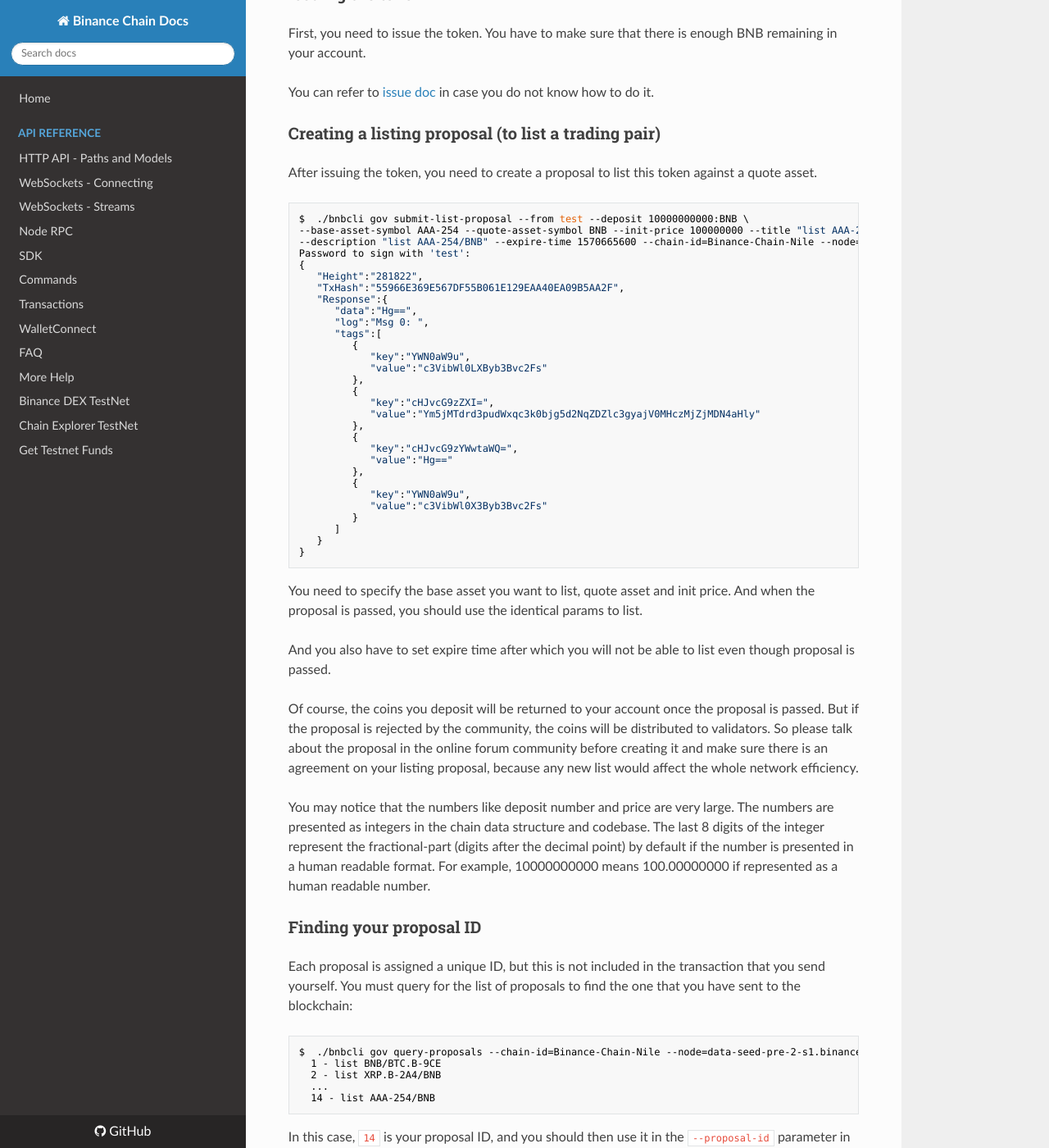
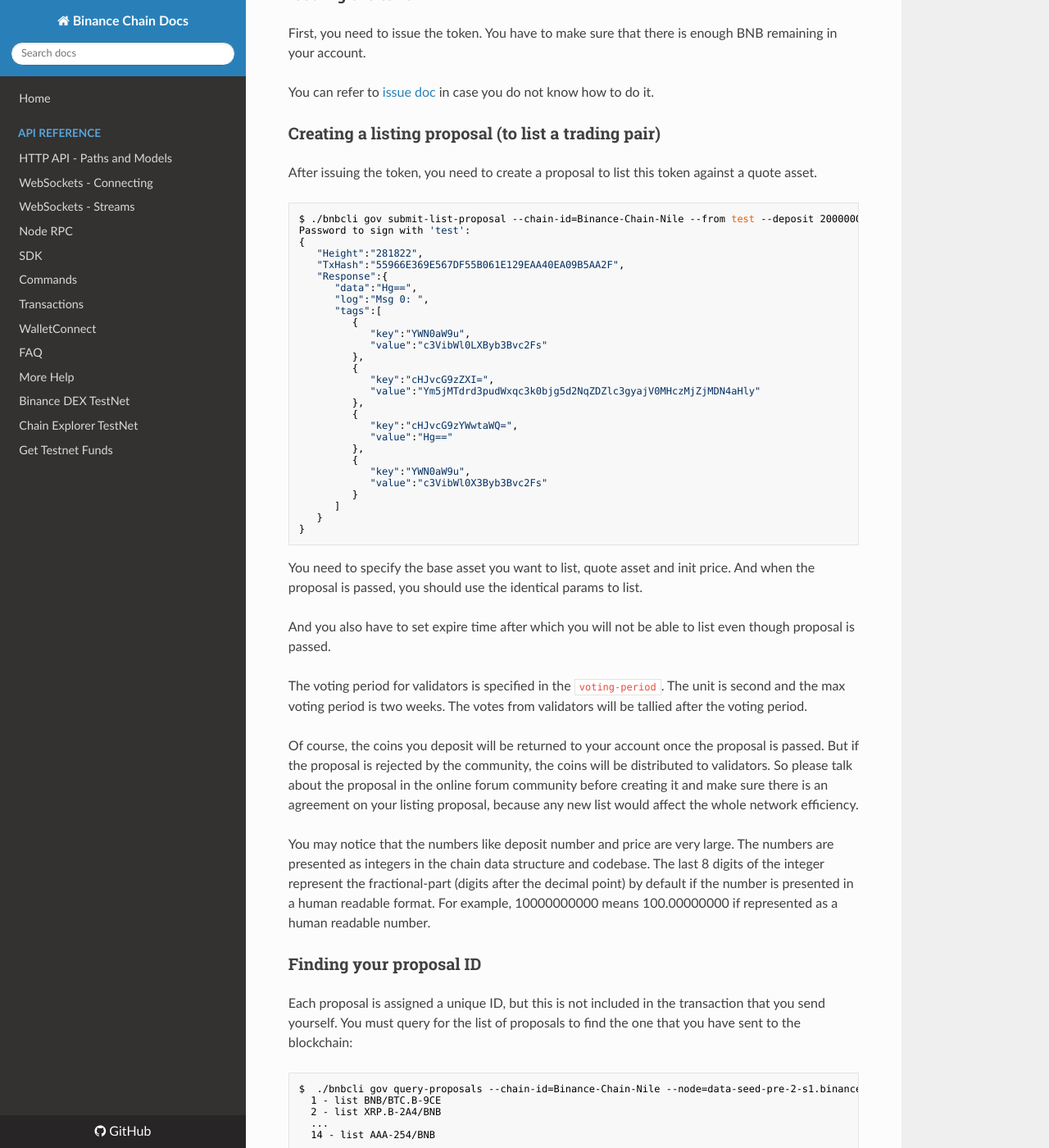
Before and after one commit to yash-sharma1/docs-site, an MkDocs documentation site: the page built from docs/list.md, in a window 1280 px wide and 1400 px high, scrolled down 1182 px. Shown: the whole window at 82% size. Built offline with MkDocs 1.6.1, drawn with Linux system fonts in a browser that asks for light colours; nearby versions of some CDN libraries.

Commit message:
edit list proposal command

````diff
--- a/docs/list.md
+++ b/docs/list.md
@@ -50,9 +50,7 @@
 After issuing the token, you need to create a proposal to list this token against a quote asset.
 
 ```bash
-$  ./bnbcli gov submit-list-proposal --from test --deposit 10000000000:BNB \
---base-asset-symbol AAA-254 --quote-asset-symbol BNB --init-price 100000000 --title "list AAA-254/BNB" \
---description "list AAA-254/BNB" --expire-time 1570665600 --chain-id=Binance-Chain-Nile --node=data-seed-pre-2-s1.binance.org:80 --json
+$ ./bnbcli gov submit-list-proposal --chain-id=Binance-Chain-Nile --from test --deposit 200000000000:BNB --base-asset-symbol BTC-F20 --quote-asset-symbol bnb --init-price 100000000 --title list BTC/BNB --description list BTC/BNB  --expire-time 1570087547 --voting-period 3600 --json
 Password to sign with 'test':
 {
    "Height":"281822",
@@ -86,6 +84,8 @@
 passed, you should use the identical params to list.
 
 And you also have to set expire time after which you will not be able to list even though proposal is passed.
+
+The voting period for validators is specified in the `voting-period`. The unit is second and the max voting period is two weeks. The votes from validators will be tallied after the voting period.
 
 Of course, the coins you deposit will be returned to your account once the proposal is passed. But if the proposal
 is rejected by the community, the coins will be distributed to validators. So please talk about the proposal in the
````
